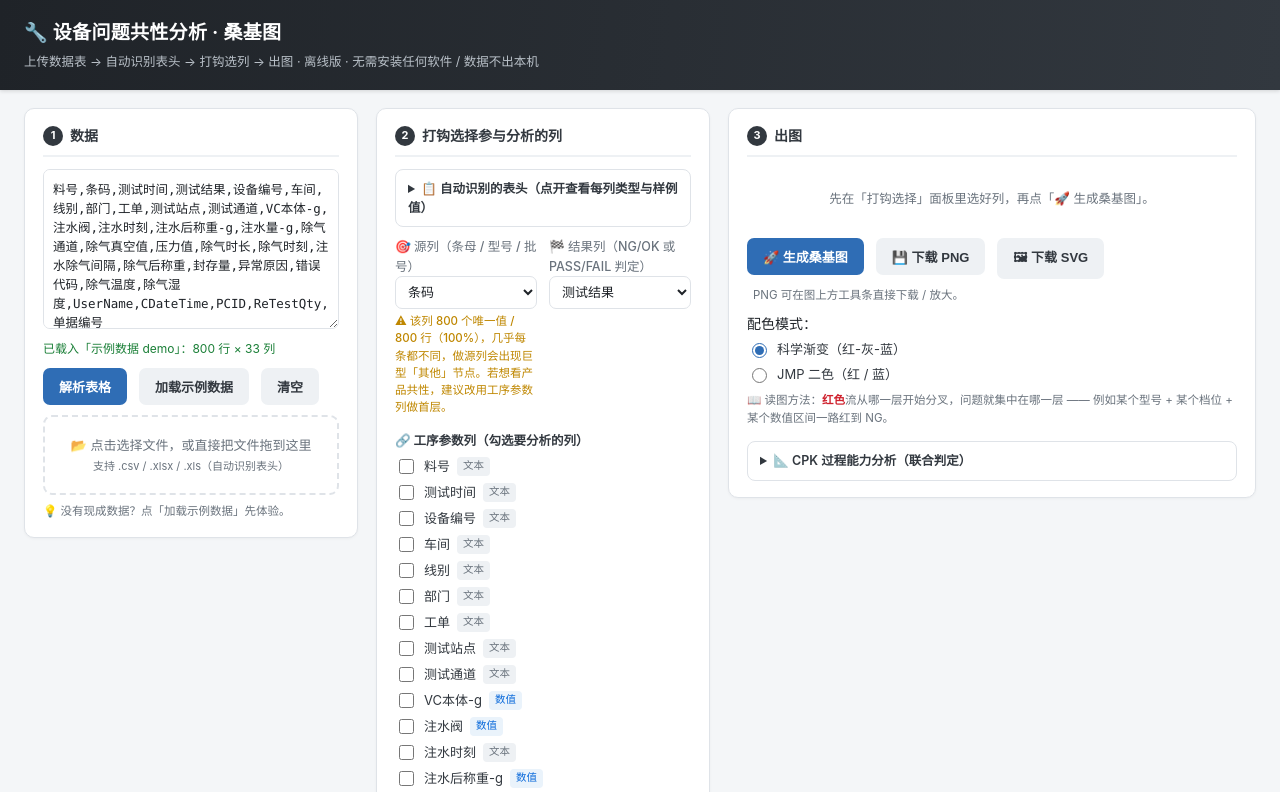
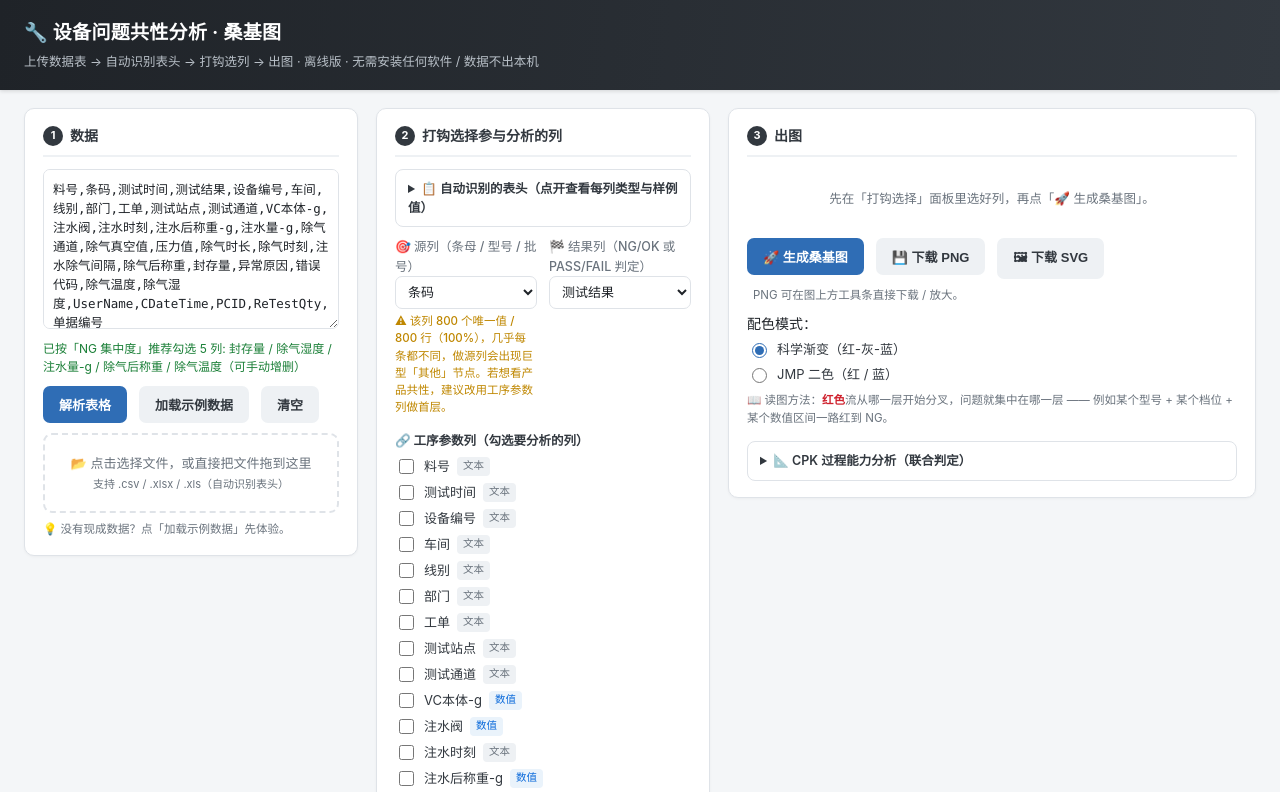
Before and after one commit to GTX950L/equipment-failure-commonality, a plain HTML site: page web/sankey.html in a window 1280 px wide. Both pictures are taken after a click on the button "加载示例数据". Shown: the top 792 px of the page. Drawn offline with Linux system fonts and the light colour scheme.

Commit message:
feat: 智能推荐参数列 - 加载后自动分析NG集中度并勾选Top5
- 复用 sankey_core.scoreColumns(信息增益), 800行33列仅8ms, 大表自动采样3000行
- loadData 后无记忆配置时自动推荐勾选5列, 提示可手动增删
- 参数面板新增 ✨智能推荐 / 清空 按钮
- 有 localStorage 记忆配置时尊重用户上次选择, 不自动覆盖

```diff
--- a/web/sankey.html
+++ b/web/sankey.html
@@ -348,9 +348,13 @@
     renderHeaderTable();
     renderSelects();
     autoRecommend();
-    restoreLastConfig();   // 尝试恢复上次保存的配置(列名匹配才生效)
+    var hadCfg = restoreLastConfig();   // 尝试恢复上次保存的配置(列名匹配才生效)
     renderParams();
     initCpkPanel();
+    // 无记忆配置时: 渲染完成后自动智能推荐参数列(异步, 不阻塞首屏)
+    if(!hadCfg){
+      setTimeout(function(){ recommendParams(); }, 50);
+    }
   }
 
   // ---------- 记忆上次配置 (localStorage) ----------
@@ -372,9 +376,9 @@
   function restoreLastConfig(){
     try{
       var raw = localStorage.getItem(CFG_KEY);
-      if(!raw) return;
+      if(!raw) return false;
       var cfg = JSON.parse(raw);
-      if(!cfg || !state.header.length) return;
+      if(!cfg || !state.header.length) return false;
       // 列名必须存在于当前数据才恢复, 避免跨表串配置
       if(cfg.source && state.header.indexOf(cfg.source) >= 0) $("selSource").value = cfg.source;
       if(cfg.result && state.header.indexOf(cfg.result) >= 0) $("selResult").value = cfg.result;
@@ -402,7 +406,8 @@
       }
       warnIfHighCardinalitySource();
       setInfo("已恢复上次的源列 / 参数 / 配色设置", "ok");
-    }catch(e){ /* 配置损坏则忽略 */ }
+      return true;
+    }catch(e){ /* 配置损坏则忽略 */ return false; }
   }
 
   function setInfo(msg, cls){
@@ -520,8 +525,42 @@
     });
     var note = document.createElement("div");
     note.className = "hint";
-    note.textContent = "请勾选要分析的工序参数列（默认全部未勾选，可多选）。";
+    note.innerHTML = '💡 参数多不知选哪些？<button class="sec" style="padding:2px 10px;font-size:12px;margin:0 4px" id="btnRecommend">✨ 智能推荐</button>' +
+      '<button class="sec" style="padding:2px 10px;font-size:12px;margin:0" id="btnClearParams">清空</button>' +
+      '<span style="margin-left:4px">自动分析 NG 集中在哪些参数。</span>';
     list.appendChild(note);
+    $("btnRecommend").addEventListener("click", recommendParams);
+    $("btnClearParams").addEventListener("click", function(){
+      list.querySelectorAll("input[type=checkbox]").forEach(function(b){ b.checked = false; });
+      setInfo("已清空全部参数勾选", "ok");
+    });
+  }
+
+  // ---------- 智能推荐参数列: 自动分析 NG 集中在哪 ----------
+  // 用信息增益给每个候选参数列打分(区分 NG/OK 的能力), 自动勾选 Top-N。
+  // 计算在 sankey_core.scoreColumns 里完成, 大表自动采样最多 3000 行, 毫秒级不卡页面。
+  function recommendParams(){
+    var cands = paramCandidates();
+    if(!cands.length){ setInfo("没有可选的参数列", "warn"); return; }
+    var ngVals = [];
+    $("ngList").querySelectorAll("input[type=checkbox]:checked").forEach(function(b){ ngVals.push(b.value); });
+    if(!ngVals.length){ setInfo("请先在「哪些值算不良」里勾选 NG 值", "warn"); return; }
+    var bins = parseInt($("selBins").value, 10) || 5;
+    var scores = SankeyCore.scoreColumns(state.rows, state.header, sourceCol(), resultCol(), ngVals, bins);
+    // 只对候选列打分, 排除元数据列(-1)和无区分度(0)的
+    var ranked = cands
+      .map(function(c){ return { col: c, s: (scores[c] === undefined) ? 0 : scores[c] }; })
+      .filter(function(e){ return e.s > 0; })
+      .sort(function(a, b){ return b.s - a.s; });
+    var autoCount = Math.min(5, ranked.length);
+    if(autoCount === 0){ setInfo("没有找到能区分 NG 的参数列（可能数据本身 NG 极少或每列都无关）", "warn"); return; }
+    var top = ranked.slice(0, autoCount);
+    // 清空旧勾选, 勾选推荐列
+    document.querySelectorAll("#paramList input[type=checkbox]").forEach(function(b){ b.checked = false; });
+    document.querySelectorAll("#paramList input[type=checkbox]").forEach(function(b){
+      if(top.some(function(e){ return e.col === b.value; })) b.checked = true;
+    });
+    setInfo("已按「NG 集中度」推荐勾选 " + autoCount + " 列: " + top.map(function(e){ return e.col; }).join(" / ") + "（可手动增删）", "ok");
   }
 
   function renderNg(){
```
